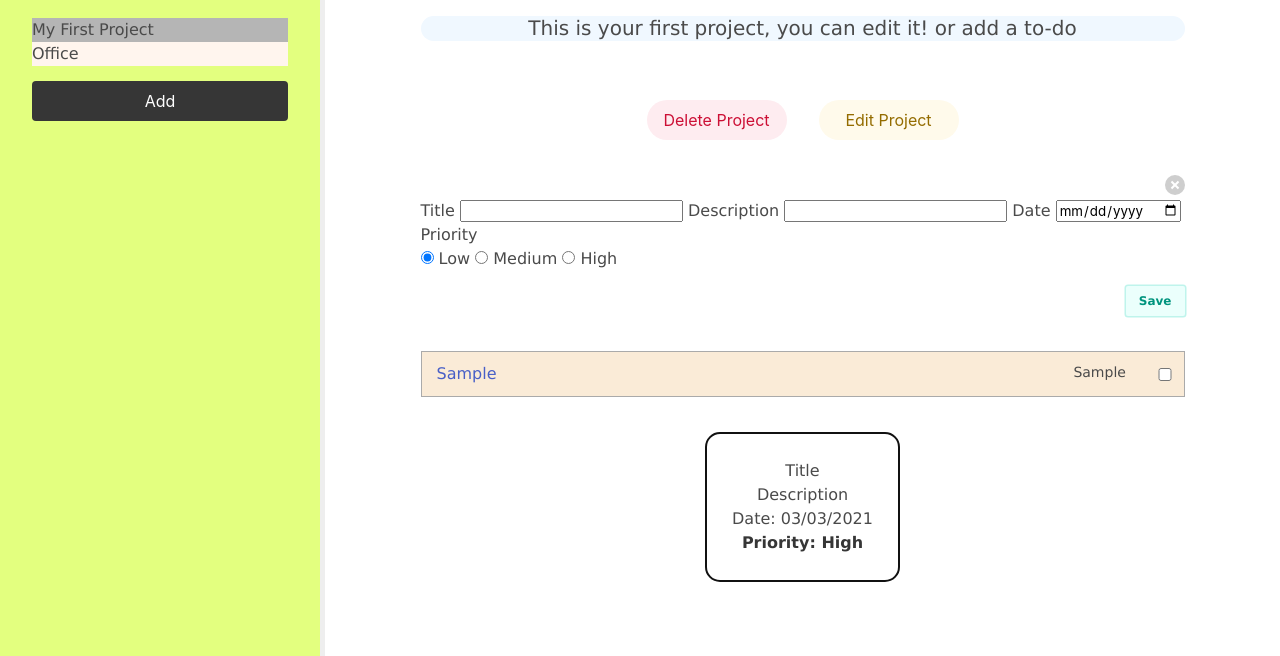
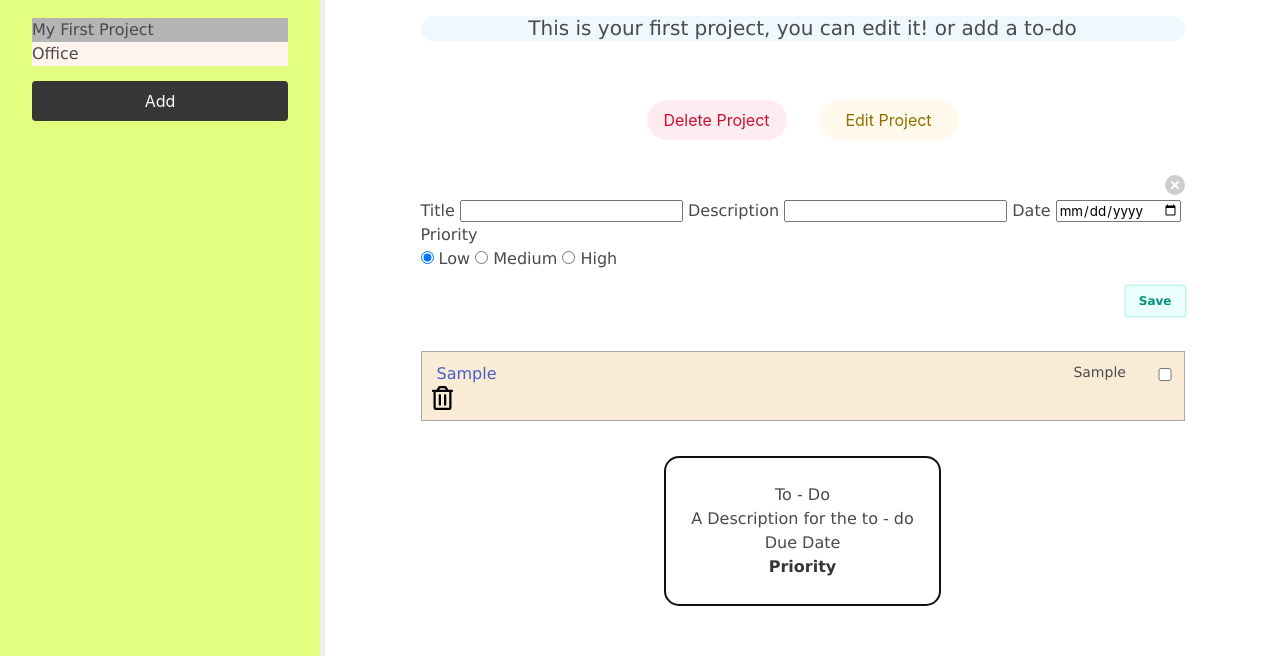
Before and after one commit to redacuve/to-do-js, a website built with webpack: page dist/index.html in a window 1280 px wide. Both pictures are taken after typing "Sample", "Sample", "2020-01-15" into the empty fields and a click on the button "Save". Shown: the part 144-800 px from the top of the page. Built offline with nearby package versions, Linux system fonts and the light colour scheme.

Commit message:
added icon to delete, added listener to delete and the method completed for todo works

```diff
--- a/src/events_handler.js
+++ b/src/events_handler.js
@@ -26,6 +26,8 @@ export function firstProjectSelected() {
 function describeProject(e) {
   const index = String(e.target.id).match(/(\d+)/)[0];
   projectSelected(index);
+  renderTodos();
+  cleanTodoContainer();
 }
 // PROJECT MANIPULATION HELPERS
 
@@ -155,20 +157,34 @@ function cleanTodosForm(){
   getElement('priority-low').checked = true;
 }
 
+function cleanTodoContainer(){
+  setInner(getElement('single-todo-title'), 'To - Do');
+  setInner(getElement('single-todo-description'), 'A Description for the to - do');
+  setInner(getElement('single-todo-date'), 'Due Date');
+  setInner(getElement('single-todo-priority'), 'Priority');
+  setInner(getElement('single-todo-complete'), 'Completition')
+}
+
 function todoCompleted(e){
-  console.log('todo completed')
+  const indx = getElement('desc-project').lastChild.innerHTML;
+  const tdx = String(e.target.id).match(/(\d+)/)[0];
+  projects[indx].todos[tdx].completed = true;
+}
+
+function todoDelete(e){
+  console.log('todo deleted')
   console.log(e);
 }
 
 function openTodo(e){
   const indx = getElement('desc-project').lastChild.innerHTML;
   const tdx = String(e.target.id).match(/(\d+)/)[0];
-  const todo = projects[indx][tdx];
-  console.log(projects[indx]);
-  // getElement('single-todo-title').innerHTML = todo.title;
-  // getElement('single-todo-description');
-  // getElement('single-todo-date');
-  // getElement('single-todo-priority');
+  const todo = projects[indx].todos[tdx];
+  setInner(getElement('single-todo-title'), todo.title);
+  setInner(getElement('single-todo-description'), todo.description);
+  setInner(getElement('single-todo-date'), todo.date);
+  setInner(getElement('single-todo-priority'), todo.priority);
+  setInner(getElement('single-todo-complete'), todo.completed ? 'Completed' : 'Not Completed');
 
   /*<div class="todo-description" id="single-todo-container">
         <h3 id="single-todo-title">Title</h3>
@@ -176,12 +192,8 @@ function openTodo(e){
         <p id="single-todo-date"><span>Date: 03/03/2021</span></p>
         <p><strong id="single-todo-priority">Priority: High</strong></p>
   </div>
-  const indx = getElement('desc-project').lastChild.innerHTML;
-  const tdx =
-  const todo = projects[indx][tdx];
 
 */
-  // console.log(`click ${tdx}`)
 
 }
 
@@ -195,9 +207,11 @@ function renderTodos(){
     <li class="todo-item">
       <a class="todo-name" id="todo-${indx}">${todo.title}</a>
       <span class="todo-desc">${todo.description}</span>
-      <input type="checkbox" class="check-complete" id="todo-completed-${indx}">
+      <input type="checkbox" class="check-complete" id="todo-completed-${indx}" ${todo.completed ? "checked" : ""}>
+      <i class="fa-trash-alt" id="todo-delete-${indx}">&nbsp;</i>
     </li>
     `)
+    console.log(todo.completed)
   });
   setListenerTodos(todos);
 }
@@ -206,6 +220,7 @@ function setListenerTodos(todos) {
   todos.forEach((elem, indx) => {
     setClickListener(getElement(`todo-completed-${indx}`), todoCompleted);
     setClickListener(getElement(`todo-${indx}`),openTodo);
+    setClickListener(getElement(`todo-delete-${indx}`),todoDelete);
   });
 }
 
--- a/src/style.css
+++ b/src/style.css
@@ -19,6 +19,11 @@ html, body {
   gap: 5px;
   grid-template-columns: 25% auto;
   background-color: #eee;
+}
+
+.fa-trash-alt {
+  background-image: url('assets/trash-alt-regular.svg');
+  background-repeat: no-repeat;
 }
 
 /* left panel */
```
Also changed, not shown: dist/96ae42b30b69a72a189ad46b74580804.svg (added), dist/index.html, dist/main.js, src/assets/trash-alt-regular.svg (added).
